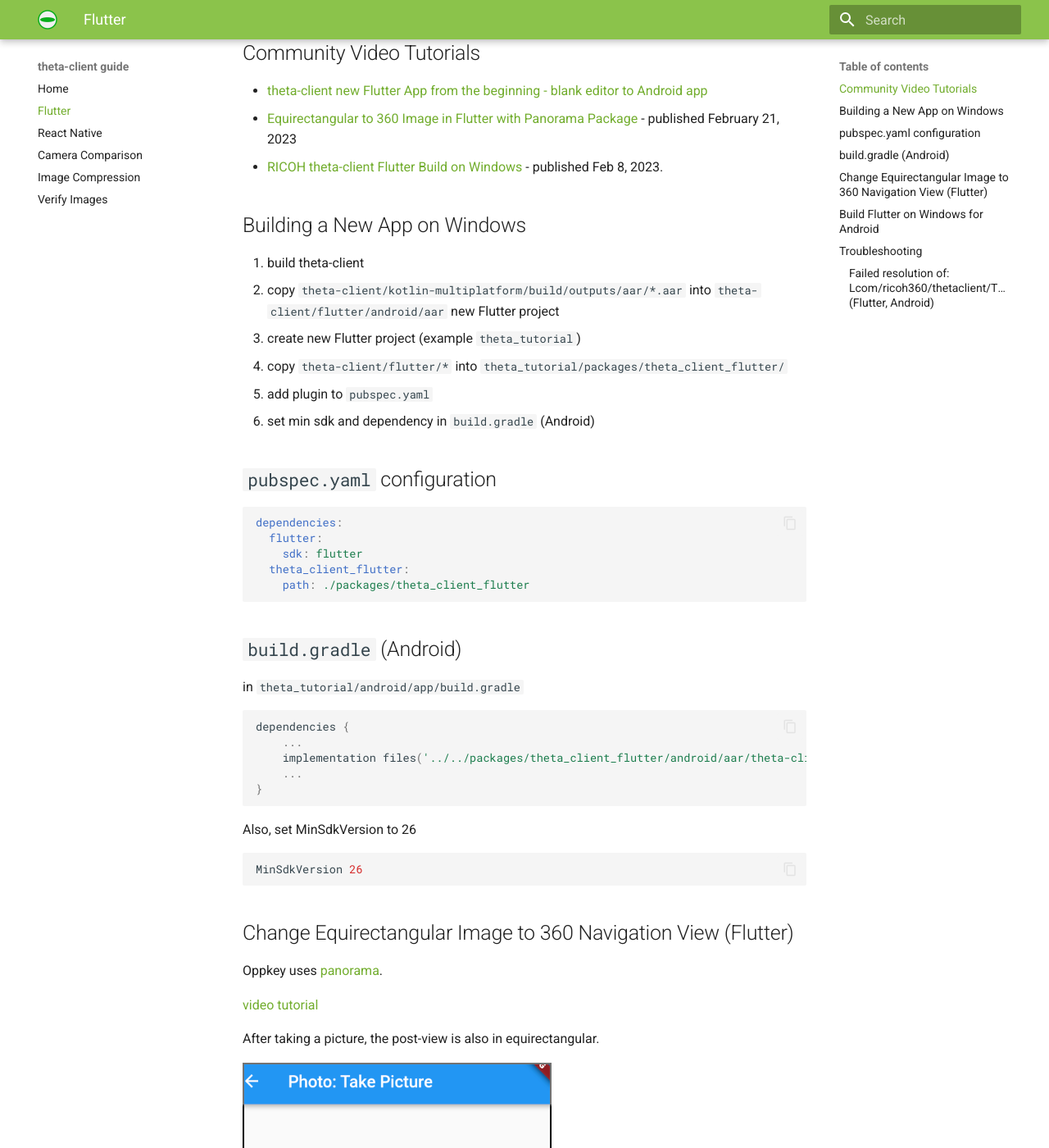
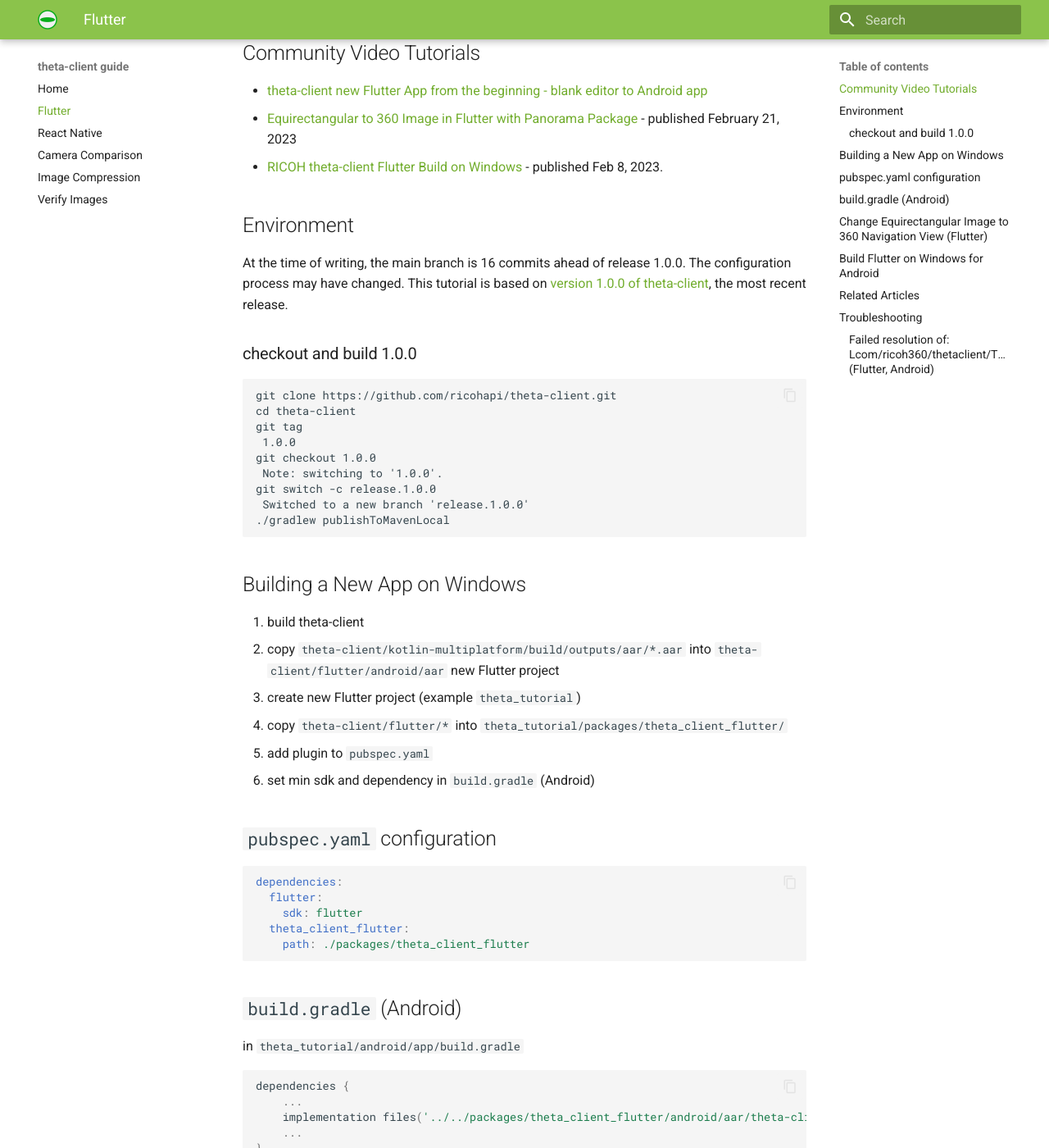
Before and after one commit to theta360developers/theta-client-guide, an MkDocs documentation site: the page built from docs/flutter.md, in a window 1280 px wide and 1400 px high, scrolled down 198 px. Shown: the whole window at 82% size. Built offline with MkDocs 1.6.1 and Material for MkDocs 9.7.7, drawn with Linux system fonts in a browser that asks for light colours; some of the changed text lies outside the part shown.

Commit message:
feat: specify version in Flutter examples
- using release version 1.0.0 of theta-client
- main branch appears to have different configuration
- started Linux build of new project

````diff
--- a/docs/flutter.md
+++ b/docs/flutter.md
@@ -4,9 +4,35 @@
 
 ## Community Video Tutorials
 
-* [theta-client new Flutter App from the beginning - blank editor to Android app](https://youtu.be/EAwT2j0x5VU)
-* [Equirectangular to 360 Image in Flutter  with Panorama Package](https://youtu.be/9hWUU6G3Ank) - published February 21, 2023
-* [RICOH theta-client Flutter Build on Windows](https://youtu.be/dJV5s46xFA0) - published Feb 8, 2023.
+* [theta-client new Flutter App from the beginning - blank editor to Android
+app](https://youtu.be/EAwT2j0x5VU)
+* [Equirectangular to 360 Image in Flutter  with Panorama
+Package](https://youtu.be/9hWUU6G3Ank) - published February 21, 2023
+* [RICOH theta-client Flutter Build on Windows](https://youtu.be/dJV5s46xFA0) -
+published Feb 8, 2023.
+
+## Environment
+
+At the time of writing, the main branch is 16 commits ahead of release 1.0.0.
+The configuration process may have changed.
+This tutorial is based on
+[version 1.0.0 of
+theta-client](https://github.com/ricohapi/theta-client/releases/tag/1.0.0),
+the most recent release.
+
+### checkout and build 1.0.0
+
+```text
+git clone https://github.com/ricohapi/theta-client.git
+cd theta-client
+git tag
+ 1.0.0
+git checkout 1.0.0
+ Note: switching to '1.0.0'.
+git switch -c release.1.0.0
+ Switched to a new branch 'release.1.0.0'
+./gradlew publishToMavenLocal
+```
 
 ## Building a New App on Windows
 
@@ -41,7 +67,7 @@
 }
 ```
 
-Also, set MinSdkVersion to 26
+Set MinSdkVersion to 26
 
 ```groovy
 MinSdkVersion 26
@@ -117,7 +143,7 @@
 
 On PowerShell, copy the `*.aar` files into `./flutter/android/aar`
 
-```
+```text
 PS C:theta-client> copy .\kotlin-multiplatform\build\outputs\aar\*.aar .\flutter\android\aar\
 PS C:theta-client> cd .\flutter\android\aar\
 PS C:theta-client\flutter\android\aar> ls
@@ -143,7 +169,7 @@
 
 In `demo-flutter`, run `flutter pub get`
 
-```
+```text
 PS C:theta-client\demos\demo-flutter> flutter pub get
 Running "flutter pub get" in demo-flutter...
 Resolving dependencies... (1.1s)
@@ -176,7 +202,7 @@
 
 Run the Flutter application on the emulator.
 
-```
+```text
 PS C:theta-client\demos\demo-flutter> flutter run -d emulator-5554
 Launching lib\main.dart on sdk gphone64 x86 64 in debug mode...
 Running Gradle task 'assembleDebug'...                             80.8s
@@ -202,15 +228,18 @@
 
 ![live preview](images/flutter/windows/live_preview.png)
 
+## Related Articles
+
+* [building Flutter Android app on Linux workstation](flutter/new-project-on-linux.md)
 
 ## Troubleshooting
 
-
 ### Failed resolution of: Lcom/ricoh360/thetaclient/ThetaRepository; (Flutter, Android)
 
-In `flutter_project_root/android/app/build.gradle`, specify `theta-client-debug.aar` in the dependencies.
+In `flutter_project_root/android/app/build.gradle`,
+specify `theta-client-debug.aar` in the dependencies.
 
-```
+```text
 dependencies {
     implementation "org.jetbrains.kotlin:kotlin-stdlib-jdk7:$kotlin_version"
     implementation files('../../packages/theta_client_flutter/android/aar/theta-client-debug.aar')
````
Also changed, not shown: docs/flutter/new-project-on-linux.md (added, +3 -0 lines).
